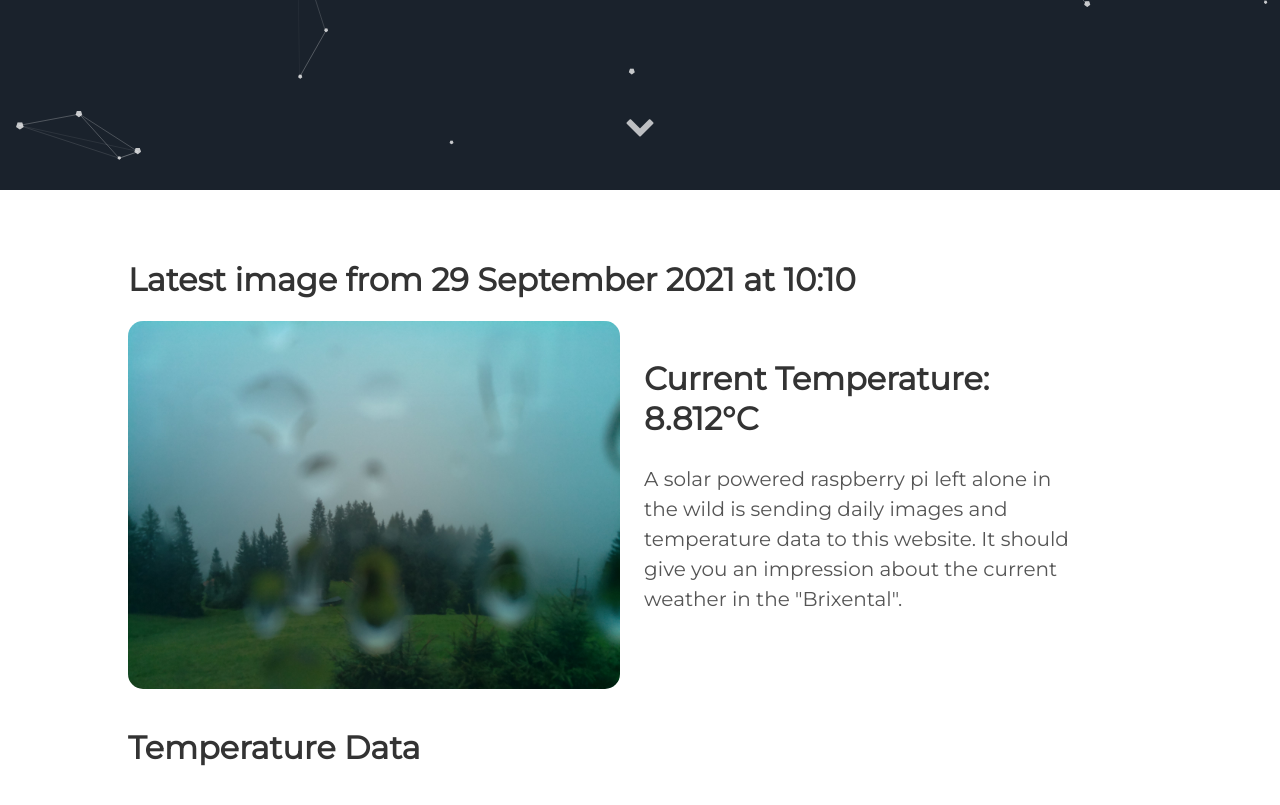
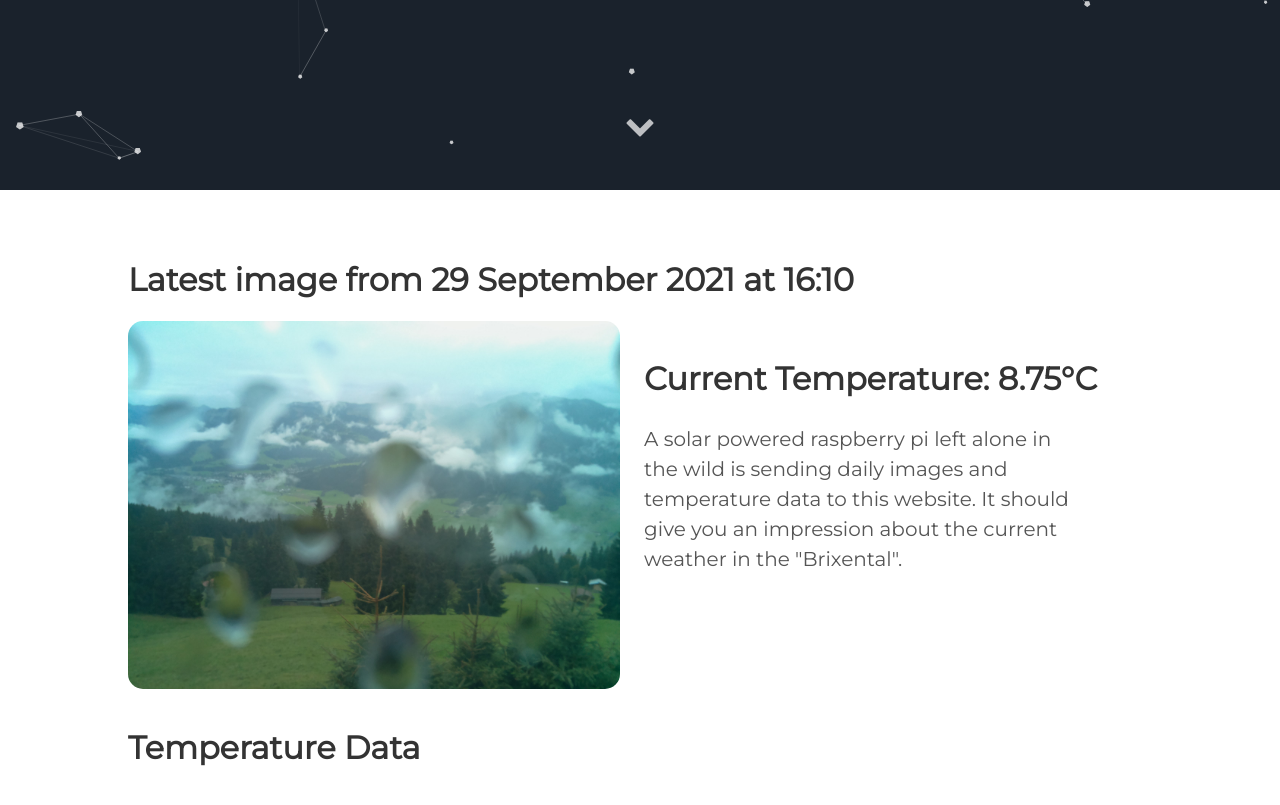
Before and after one commit to vektorious/vektorious.github.io, a Jekyll site: the page built from resources/huette.md, in a window 1280 px wide and 900 px high, scrolled down 710 px. Shown: the top 805 px of the window. Built offline with Jekyll 4.4.1, drawn with Linux system fonts in a browser that asks for light colours.

Commit message:
I'm a bot beep boop

```diff
--- a/resources/huette.md
+++ b/resources/huette.md
@@ -6,13 +6,13 @@
 description: 'Live image from the Austrian alps'
 twitter_text: ' '
 ---
-## Latest image from 29 September 2021 at 10:10
+## Latest image from 29 September 2021 at 16:10
 <div class="huette">
   <div class="huette-image">
     <img src="{{ "/assets/img/huette.jpg" | prepend: site.baseurl }}">
   </div>
   <div class="huette-text">
-        <h2>Current Temperature: 8.812°C</h2>
+        <h2>Current Temperature: 8.75°C</h2>
         <p>A solar powered raspberry pi left alone in the wild is sending daily images and temperature data to this website. It should give you an impression about the current weather in the "Brixental".</p>
 
   </div>
```
Also changed, not shown: rpi-script/2021-09-29_160927.txt (renamed from rpi-script/2021-09-29_100924.txt, +5 -5 lines), rpi-script/huette.md (+2 -2 lines), assets/img/huette.jpg, assets/img/temp_plot.png, rpi-script/temp_plot.png, 1 other file.
